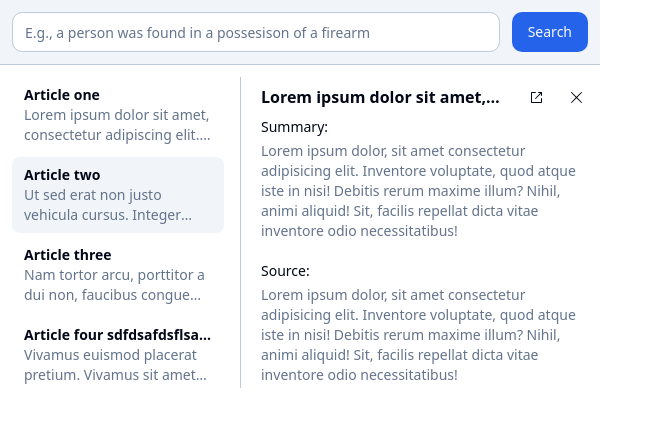
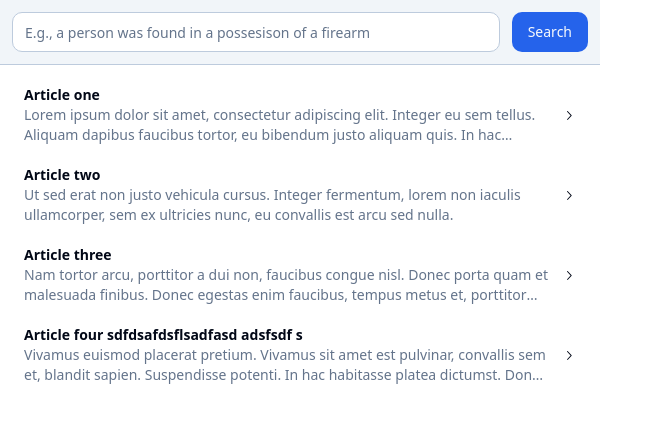
Before and after one commit to VoloDziu/legal-assit-supabase, a React app in the folder extension/: page / in a window 1280 px wide. Shown: the top 426 px of the page, without its empty margins (0-663 px from the left). Built offline with nearby package versions, Linux system fonts and the light colour scheme; the HTML template or start-up script is replaced by a standard one.

Commit message:
basic selection interaction

```diff
--- a/extension/src/app/App.tsx
+++ b/extension/src/app/App.tsx
@@ -6,6 +6,7 @@ import { Button } from "./components/ui/button";
 import { Input } from "./components/ui/input";
 import { ListItem } from "./components/ui/list";
 import { ScrollArea } from "./components/ui/scroll-area";
+import { cn } from "./lib/utils";
 import { mockLoadingState } from "./mockState";
 import { DefaultView } from "./views/Default";
 import { LoadingView } from "./views/Loading";
@@ -15,7 +16,7 @@ import { SearchResultsView } from "./views/SearchResults";
 function App() {
   const [appState, setAppState] = useState<TabState | undefined>();
   const [port, setPort] = useState<chrome.runtime.Port>();
-  const [selected, setSelected] = useState<string | null>(null);
+  const [selected, setSelected] = useState<number | null>(null);
 
   useEffect(() => {
     if (process.env.NODE_ENV === "production") {
@@ -152,28 +153,10 @@ function App() {
   //   </div>
   // );
 
-  return (
-    <div className="grid h-[400px] w-[600px] grid-cols-[1fr_60%] grid-rows-[max-content_1fr] gap-x-1 gap-y-3 pb-3">
-      <div className="col-span-2 flex gap-3 border-b bg-accent px-3 py-3">
-        <Input placeholder="E.g., a person was found in a possesison of a firearm" />
+  let expandedView;
 
-        <Button>Search</Button>
-      </div>
-
-      <ScrollArea className="px-3">
-        <div className="flex flex-col gap-1">
-          {data.map((d, index) => (
-            <ListItem
-              key={index}
-              active={index === 1}
-              title={d.title}
-              summary={d.summary}
-              onClick={() => {}}
-            />
-          ))}
-        </div>
-      </ScrollArea>
-
+  if (selected !== null) {
+    expandedView = (
       <div className="flex flex-col overflow-hidden border-l pr-1">
         <div className="flex flex-shrink-0 items-center pl-5">
           <div className="mr-4 truncate text-base font-bold">
@@ -185,7 +168,12 @@ function App() {
             <ExternalLinkIcon />
           </Button>
 
-          <Button variant="ghost" size="icon" className="flex-shrink-0">
+          <Button
+            variant="ghost"
+            size="icon"
+            className="flex-shrink-0"
+            onClick={() => setSelected(null)}
+          >
             <Cross1Icon />
           </Button>
         </div>
@@ -224,6 +212,33 @@ function App() {
           </div>
         </ScrollArea>
       </div>
+    );
+  }
+
+  return (
+    <div className="grid h-[400px] w-[600px] grid-cols-[1fr_60%] grid-rows-[max-content_1fr] gap-x-1 gap-y-3 pb-3">
+      <div className="col-span-2 flex gap-3 border-b bg-accent px-3 py-3">
+        <Input placeholder="E.g., a person was found in a possesison of a firearm" />
+
+        <Button>Search</Button>
+      </div>
+
+      <ScrollArea className={cn("px-3", selected === null && "col-span-2")}>
+        <div className="flex flex-col gap-1">
+          {data.map((d, index) => (
+            <ListItem
+              onClick={() => setSelected(index)}
+              key={index}
+              active={index === selected}
+              title={d.title}
+              expanded={selected === null}
+              summary={d.summary}
+            />
+          ))}
+        </div>
+      </ScrollArea>
+
+      {expandedView}
     </div>
   );
 
--- a/extension/src/app/components/ui/list.tsx
+++ b/extension/src/app/components/ui/list.tsx
@@ -1,25 +1,31 @@
 import { cn } from "@/lib/utils";
+import { ChevronRightIcon } from "@radix-ui/react-icons";
 
 interface Props {
   title: string;
   summary: string;
   onClick: () => void;
   active: boolean;
+  expanded: boolean;
 }
 
-export function ListItem({ title, summary, onClick, active }: Props) {
+export function ListItem({ title, summary, onClick, active, expanded }: Props) {
   return (
     <button
       onClick={onClick}
       className={cn([
-        "block w-full rounded-sm px-3 py-2 text-left hover:bg-muted",
+        "flex w-full items-center gap-3 rounded-sm px-3 py-2 text-left hover:bg-muted",
         active ? "bg-muted" : "",
       ])}
     >
-      <div className="truncate text-sm font-semibold">{title}</div>
-      <div className="line-clamp-2 text-sm text-muted-foreground">
-        {summary}
+      <div className="flex-shrink flex-grow overflow-hidden">
+        <div className="truncate text-sm font-semibold">{title}</div>
+        <div className="line-clamp-2 text-sm text-muted-foreground">
+          {summary}
+        </div>
       </div>
+
+      {expanded && <ChevronRightIcon className="flex-shrink-0" />}
     </button>
   );
 }
```
